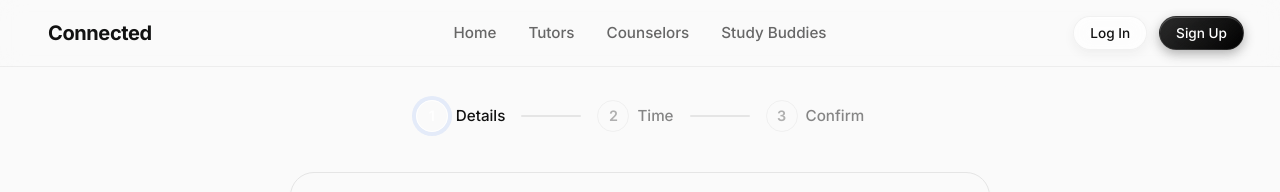
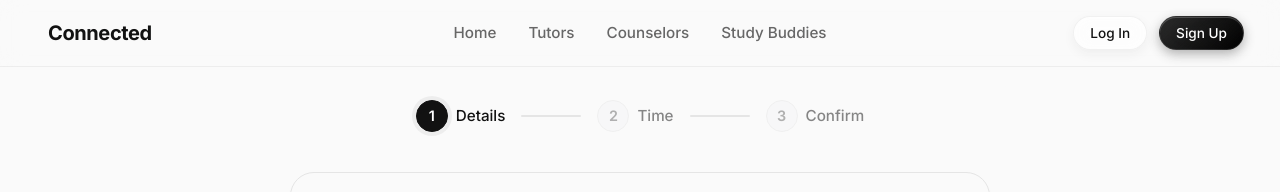
Before and after one commit to ourconnectedteam/connected-platform, a website: page booking.html in a window 1280 px wide. Shown: the top 192 px of the page. Drawn offline with Linux system fonts and the light colour scheme; a script that the page names is missing.

Commit message:
fix(styles): Fix invisible booking step number by using contrast colors

```diff
--- a/src/style.css
+++ b/src/style.css
@@ -1550,7 +1550,8 @@ footer {
     width: 32px;
     height: 32px;
     border-radius: 50%;
-    background: var(--bg-secondary);
+    background: #f5f5f7;
+    /* Default light gray for inactive */
     border: 1px solid var(--border-color);
     display: flex;
     align-items: center;
@@ -1558,14 +1559,16 @@ footer {
     font-weight: 600;
     font-size: 0.9rem;
     color: var(--text-secondary);
-    transition: var(--transition);
+    transition: all 0.2s ease;
 }
 
 .booking-step-indicator-item.active .booking-step-circle {
-    background: var(--primary);
+    background: var(--text-primary);
+    /* Strong dark background (black) for clear visibility */
     color: white;
-    border-color: var(--primary);
-    box-shadow: 0 0 0 4px rgba(37, 99, 235, 0.1);
+    /* White number */
+    border-color: var(--text-primary);
+    box-shadow: 0 0 0 4px rgba(0, 0, 0, 0.05);
 }
 
 .booking-step-label {
```
